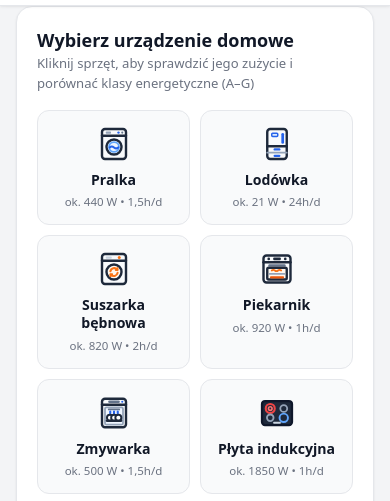
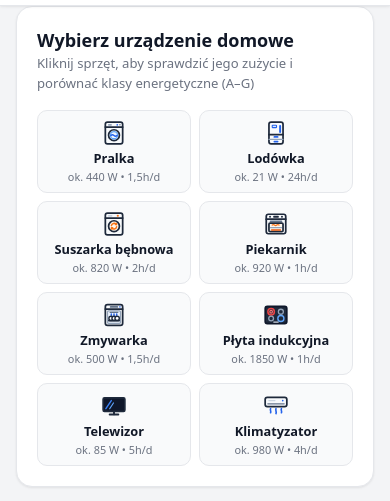
Before and after one commit to ds060895/Ileprad.pl, a plain HTML site: page index.html in a window 390 px wide. Shown: the part 110-611 px from the top of the page. Drawn offline with Linux system fonts and the light colour scheme; a script that the page names is missing.

Commit message:
Update index.html

```diff
--- a/index.html
+++ b/index.html
@@ -244,7 +244,7 @@
             display: grid;
             grid-template-columns: repeat(2, 1fr);
             gap: 10px;
-            min-height: 510px;
+            min-height: auto;
         }
 
         @media (min-width: 640px) {
@@ -566,12 +566,14 @@
         }
 
         .ev-banner-title {
+            display: block;
             font-size: 1.05rem;
             font-weight: 700;
             color: var(--text-main);
         }
 
         .ev-banner-desc {
+            display: block; margin-top: 2px;
             font-size: 0.8rem;
             color: var(--text-muted);
         }
@@ -1214,6 +1216,30 @@
                 text-align: center;
                 padding: 10px 14px;
             }
+              .appliances-grid {
+                  gap: 8px;
+                  min-height: auto;
+              }
+              .app-tile {
+                  padding: 8px 6px;
+                  gap: 3px;
+                  border-radius: 10px;
+              }
+              .app-icon {
+                  width: 28px;
+                  height: 28px;
+                  margin-bottom: 0;
+              }
+              .app-icon svg {
+                  width: 26px;
+                  height: 26px;
+              }
+              .app-name {
+                  font-size: 0.8rem;
+              }
+              .app-meta {
+                  font-size: 0.68rem;
+              }
         }
         @media (max-width: 480px) {
             .bill-inputs-row {
```
